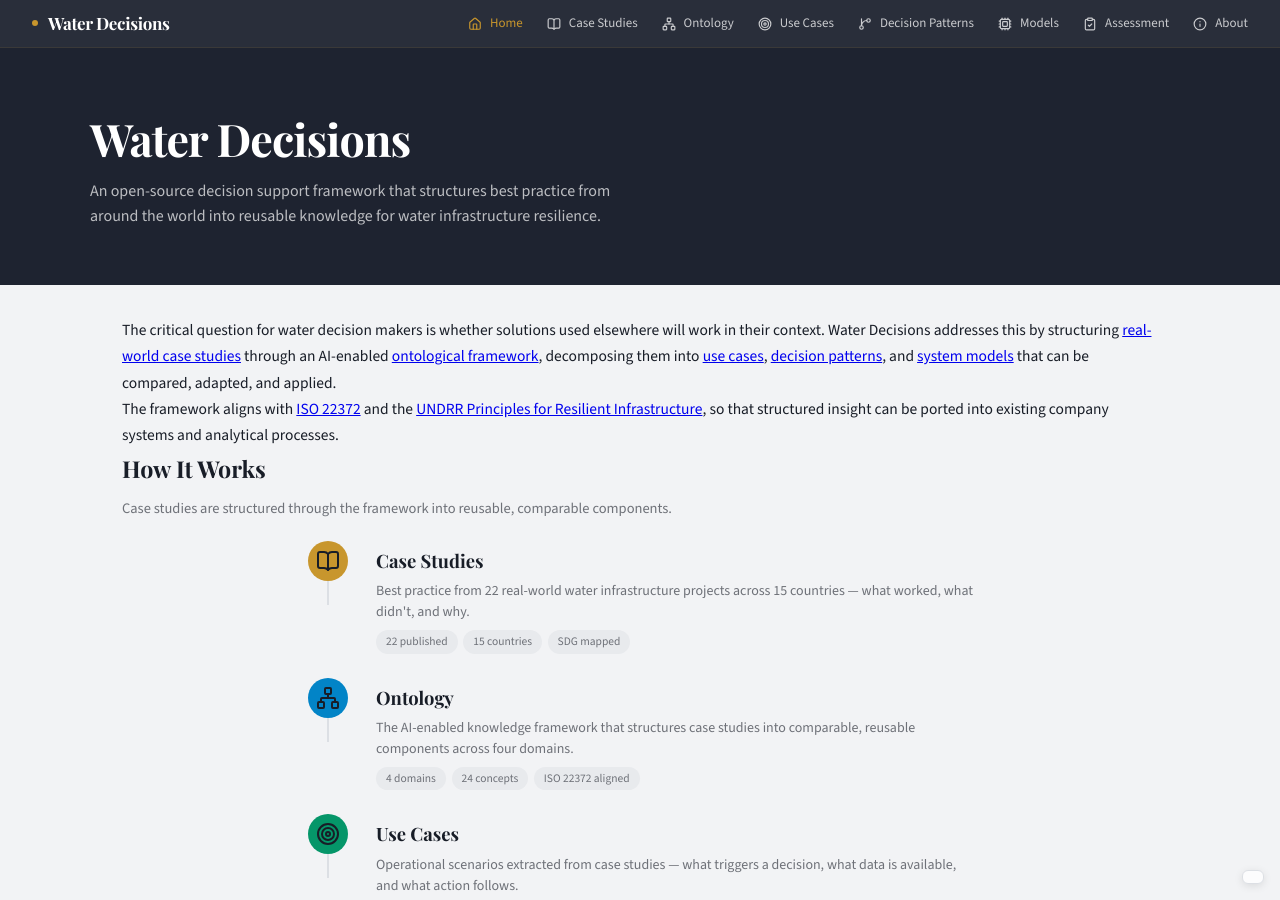
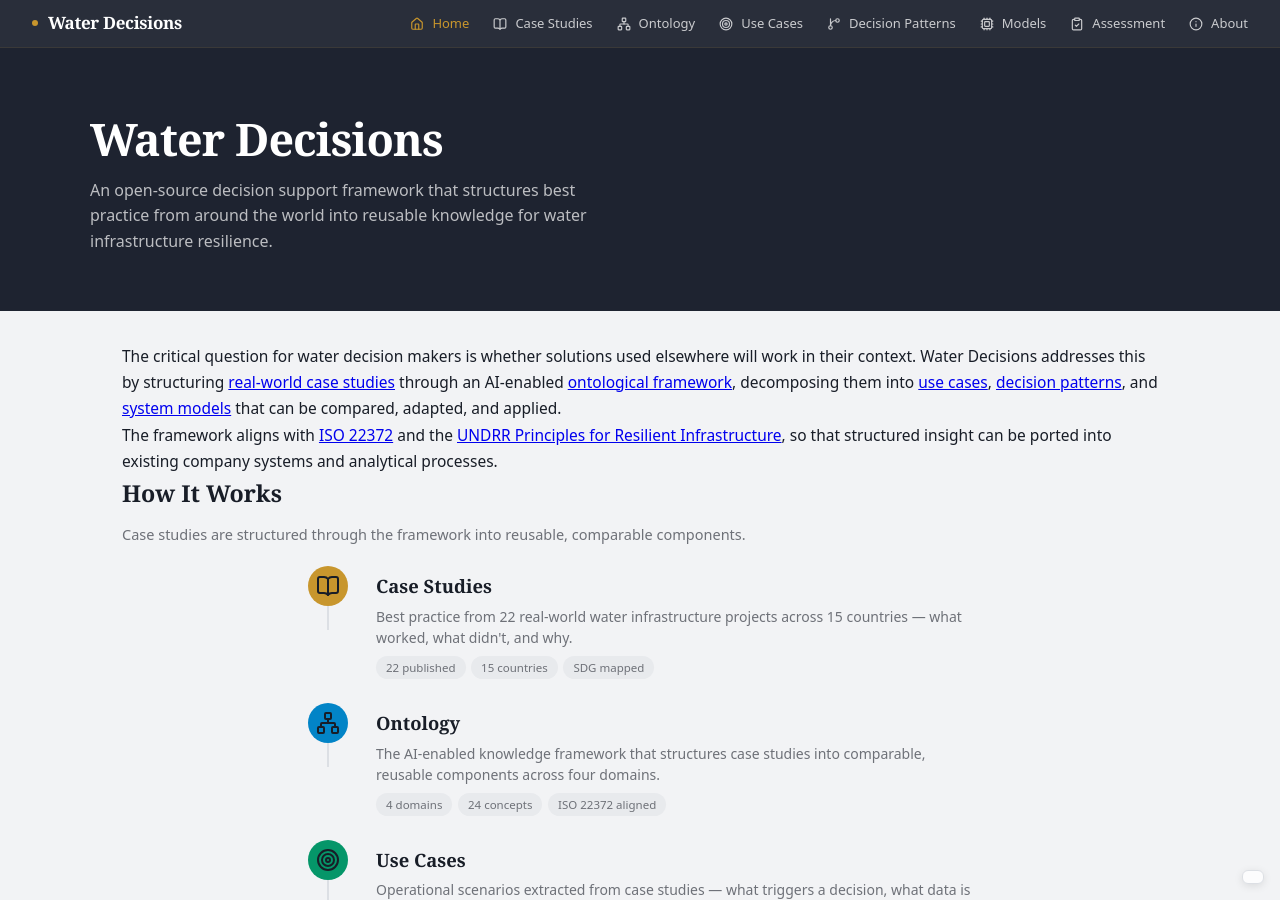
Before and after one commit to visioninglab/waterdecisions, a Jekyll site: the page built from index.html, in a window 1280 px wide and 900 px high. Built offline with Jekyll 4.4.1, drawn with Linux system fonts in a browser that asks for light colours.

Commit message:
Remove Google Fonts (privacy: avoid GDPR/PECR cookie obligation)

```diff
--- a/_includes/head.html
+++ b/_includes/head.html
@@ -2,9 +2,6 @@
 <meta charset="UTF-8">
 <meta name="viewport" content="width=device-width, initial-scale=1.0">
 <title>{% if page.title %}{{ page.title }} &mdash; {% endif %}{{ site.title }}</title>
-<link rel="preconnect" href="https://fonts.googleapis.com">
-<link rel="preconnect" href="https://fonts.gstatic.com" crossorigin>
-<link href="https://fonts.googleapis.com/css2?family=Playfair+Display:wght@400;600;700;800;900&family=Source+Sans+3:wght@300;400;500;600;700&display=swap" rel="stylesheet">
 <meta name="description" content="{{ page.description | default: site.description | strip_html | truncate: 160 }}">
 <meta property="og:title" content="{% if page.title %}{{ page.title }} &mdash; {% endif %}{{ site.title }}">
 <meta property="og:description" content="{{ page.description | default: site.description | strip_html | truncate: 160 }}">
```
